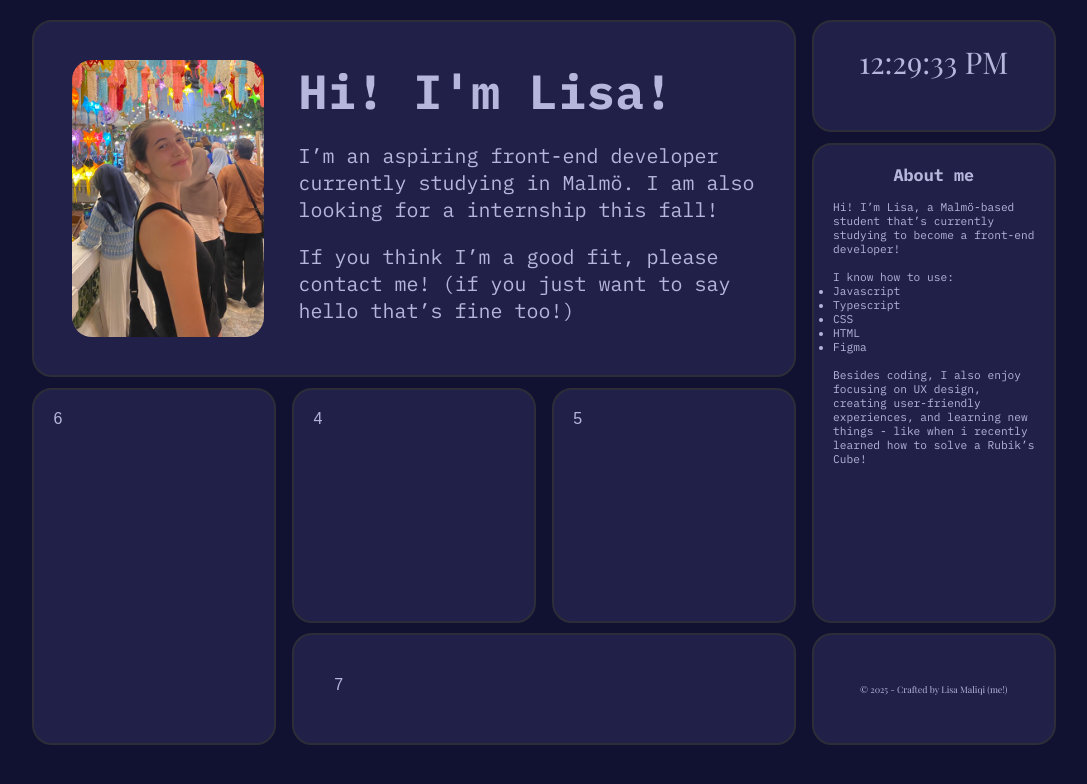
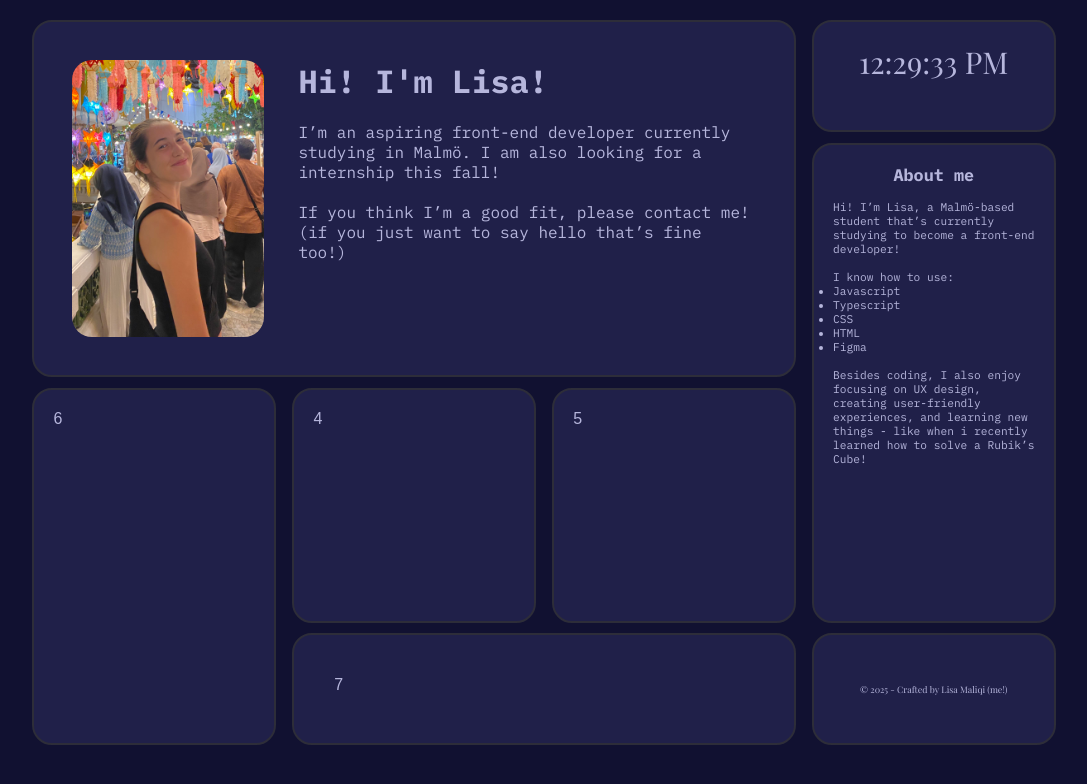
Before and after one commit to lisamaliqi/lisamaliqi.github.io, a website: page index.html in a window 1280 px wide. Shown: the whole page, without its empty margins (96-1183 px from the left). Drawn offline with nearby package versions, Linux system fonts and the light colour scheme; a web font is replaced by a local one.

Commit message:
fixing bugs in intro styling

```diff
--- a/src/assets/style/style.css
+++ b/src/assets/style/style.css
@@ -156,18 +156,18 @@ body {
     }
 
     .intro-about-me h2 {
-        font-size: 6vh;
+        font-size: 2rem;
     }
 
     .intro-about-me p {
-        font-size: 2.5vh;
+        font-size: 1em;
     }
 
     .intro-about-me .profile-img {
         width: 15vw;
+        /* height: 30vh; */
     }
 }
-
 
 /*
 //////////////////// -- 3.About me -- ////////////////////
```
